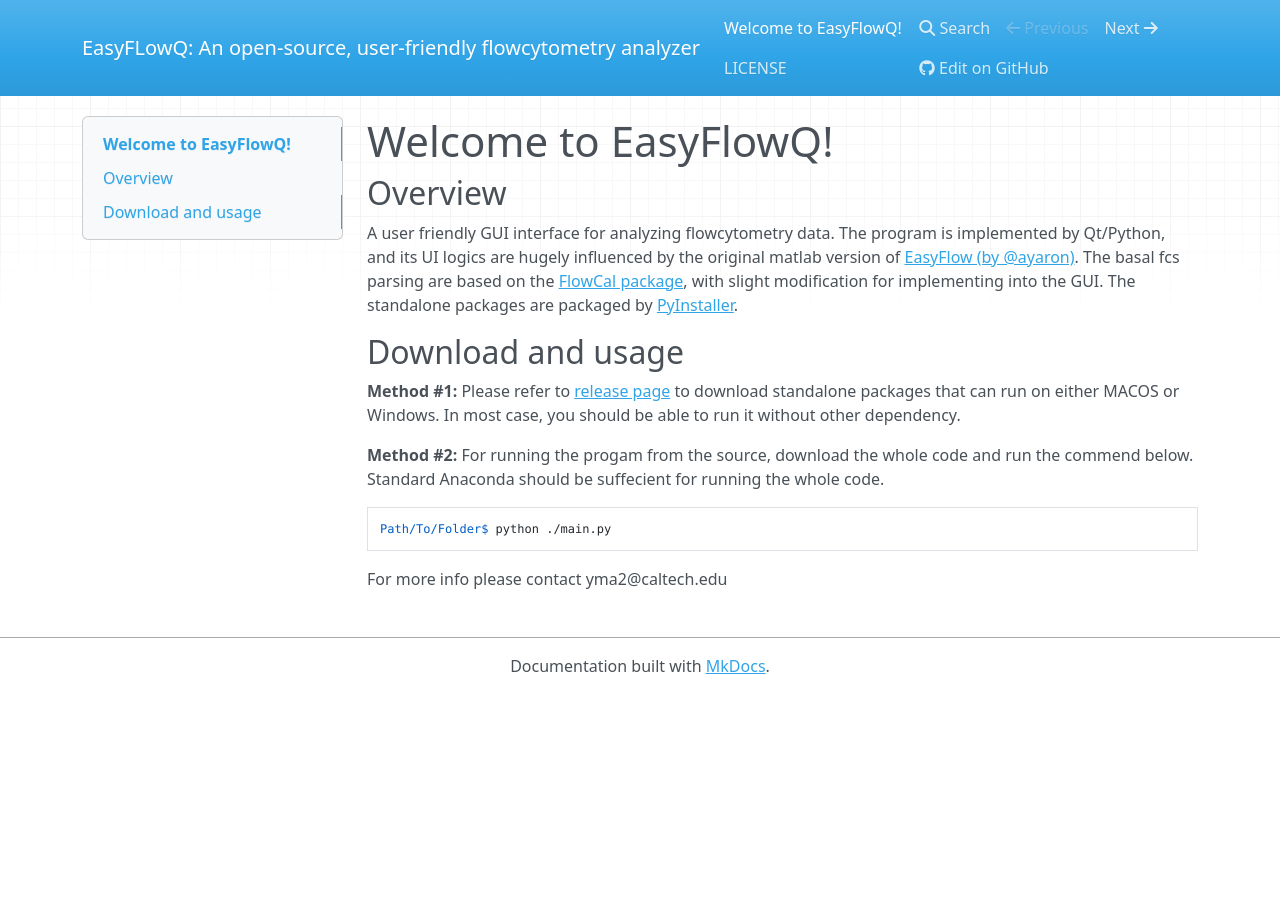
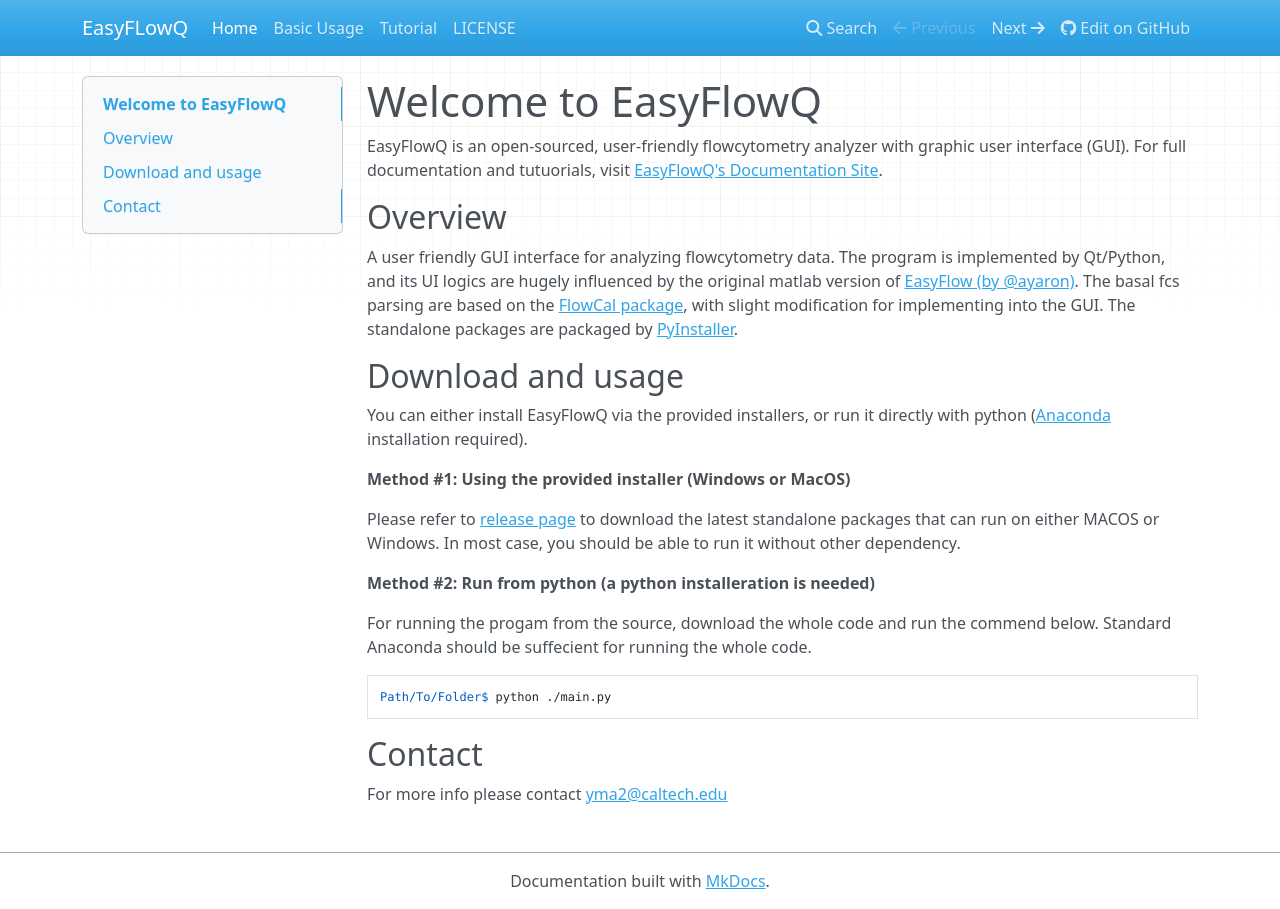
Before and after one commit to ym3141/EasyFlowQ, an MkDocs documentation site: the page built from docs/README.md, in a window 1280 px wide. Built offline with MkDocs 1.6.1, drawn with Linux system fonts in a browser that asks for light colours; nearby versions of some CDN libraries.

Commit message:
Work on the docs.

````diff
--- a/docs/README.md
+++ b/docs/README.md
@@ -1,15 +1,24 @@
-# Welcome to EasyFlowQ!
+# Welcome to EasyFlowQ
+EasyFlowQ is an open-sourced, user-friendly flowcytometry analyzer with graphic user interface (GUI).
+For full documentation and tutuorials, visit [EasyFlowQ's Documentation Site](https://ym3141.github.io/EasyFlowQ/).
 
 ## Overview
 A user friendly GUI interface for analyzing flowcytometry data. The program is implemented by Qt/Python, and its UI logics are hugely influenced by the original matlab version of [EasyFlow (by @ayaron)](https://github.com/AntebiLab/easyflow). The basal fcs parsing are based on the [FlowCal package](https://github.com/taborlab/FlowCal), with slight modification for implementing into the GUI. The standalone packages are packaged by [PyInstaller](https://pyinstaller.org/en/stable/).
 
 ## Download and usage
-**Method #1:** Please refer to [release page](https://github.com/ym3141/EasyFlowQ/releases/) to download standalone packages that can run on either MACOS or Windows. In most case, you should be able to run it without other dependency.
 
-**Method #2:** For running the progam from the source, download the whole code and run the commend below. Standard Anaconda should be suffecient for running the whole code.
+You can either install EasyFlowQ via the provided installers, or run it directly with python ([Anaconda](https://www.anaconda.com/) installation required).
+
+**Method #1: Using the provided installer (Windows or MacOS)**
+
+Please refer to [release page](https://github.com/ym3141/EasyFlowQ/releases/) to download the latest standalone packages that can run on either MACOS or Windows. In most case, you should be able to run it without other dependency.
+
+**Method #2: Run from python (a python installeration is needed)**
+
+For running the progam from the source, download the whole code and run the commend below. Standard Anaconda should be suffecient for running the whole code.
 ```
 Path/To/Folder$ python ./main.py
 ```
 
-
-For more info please contact yma2@caltech.edu
+## Contact
+For more info please contact <yma2@caltech.edu>
--- a/mkdocs.yml
+++ b/mkdocs.yml
@@ -1,2 +1,8 @@
-site_name: "EasyFLowQ: An open-source, user-friendly flowcytometry analyzer"
+site_name: "EasyFLowQ"
 repo_url: https://github.com/ym3141/EasyFlowQ
+
+nav:
+  - Home: "README.md"
+  - "Basic Usage.md"
+  - "Tutorial.md"
+  - "LICENSE.md"
````
Also changed, not shown: docs/Basic Usage.md (added), docs/Tutorial.md (added).
